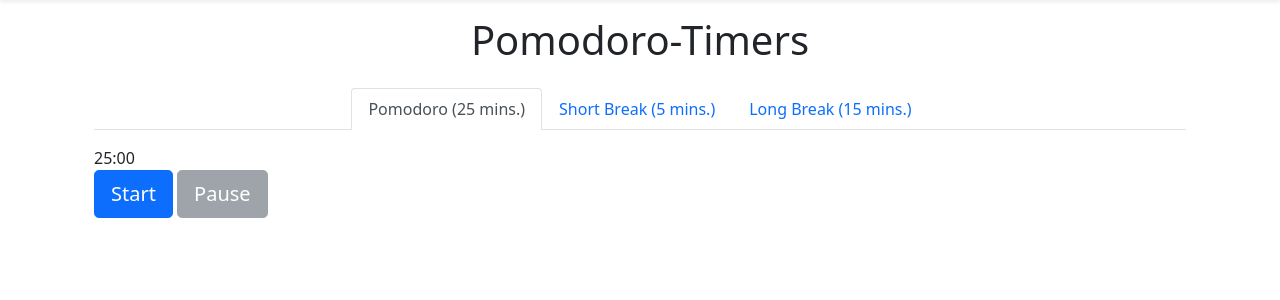
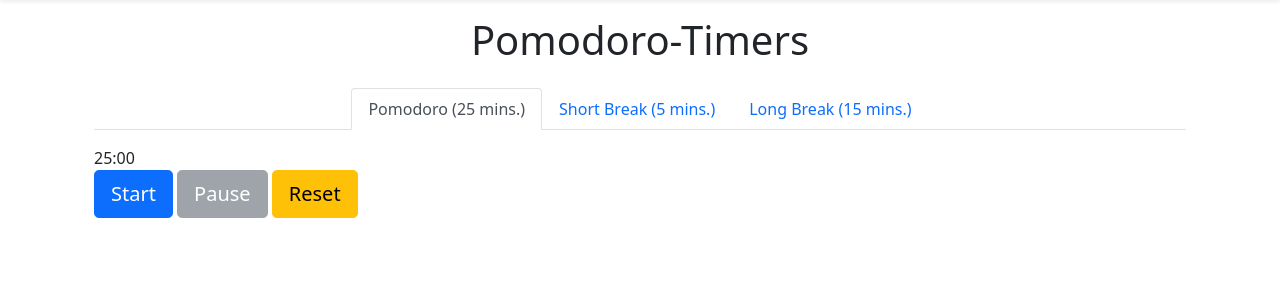
Before and after one commit to konarkm68/aio-productivity, a Flask app: page /pomodoro in a window 1280 px wide. Shown: the part 76-376 px from the top of the page. Run offline with Flask 3, Linux system fonts and the light colour scheme; some libraries are stand-ins or nearby versions.

Commit message:
Included the Reset button

```diff
--- a/templates/pomodoro.html
+++ b/templates/pomodoro.html
@@ -26,6 +26,7 @@
         <div class="controls">
           <button class="btn btn-primary btn-lg start-button" type="button">Start</button>
           <button class="btn btn-secondary btn-lg stop-button" type="button" disabled="true">Pause</button>
+          <button class="btn btn-warning btn-lg reset-button" type="button">Reset</button>
         </div>
         <audio id="pomodoro-bell" src="/static/bell.mp3" preload="auto"></audio>
       </div>
@@ -36,6 +37,7 @@
         <div class="controls">
           <button class="btn btn-primary btn-lg start-button" type="button">Start</button>
           <button class="btn btn-secondary btn-lg stop-button" type="button" disabled="true">Pause</button>
+          <button class="btn btn-warning btn-lg reset-button" type="button">Reset</button>
         </div>
         <audio id="break-bell" src="/static/break-bell.mp3" preload="auto"></audio>
       </div>
@@ -46,12 +48,13 @@
         <div class="controls">
           <button class="btn btn-primary btn-lg start-button" type="button">Start</button>
           <button class="btn btn-secondary btn-lg stop-button" type="button" disabled="true">Pause</button>
+          <button class="btn btn-warning btn-lg reset-button" type="button">Reset</button>
         </div>
-        <audio id="long-break-bell" src="/static/long-break-bell.mp3" (optional) preload="auto"></audio>
+        <audio id="long-break-bell" src="/static/long-break-bell.mp3" preload="auto"></audio>
       </div>
     </div>
   </div>
 </div>
 
-<script src="static/pomodoro.js"></script>
+<script src="{{ url_for('static', filename='pomodoro.js') }}"></script>
 {% endblock %}
```
